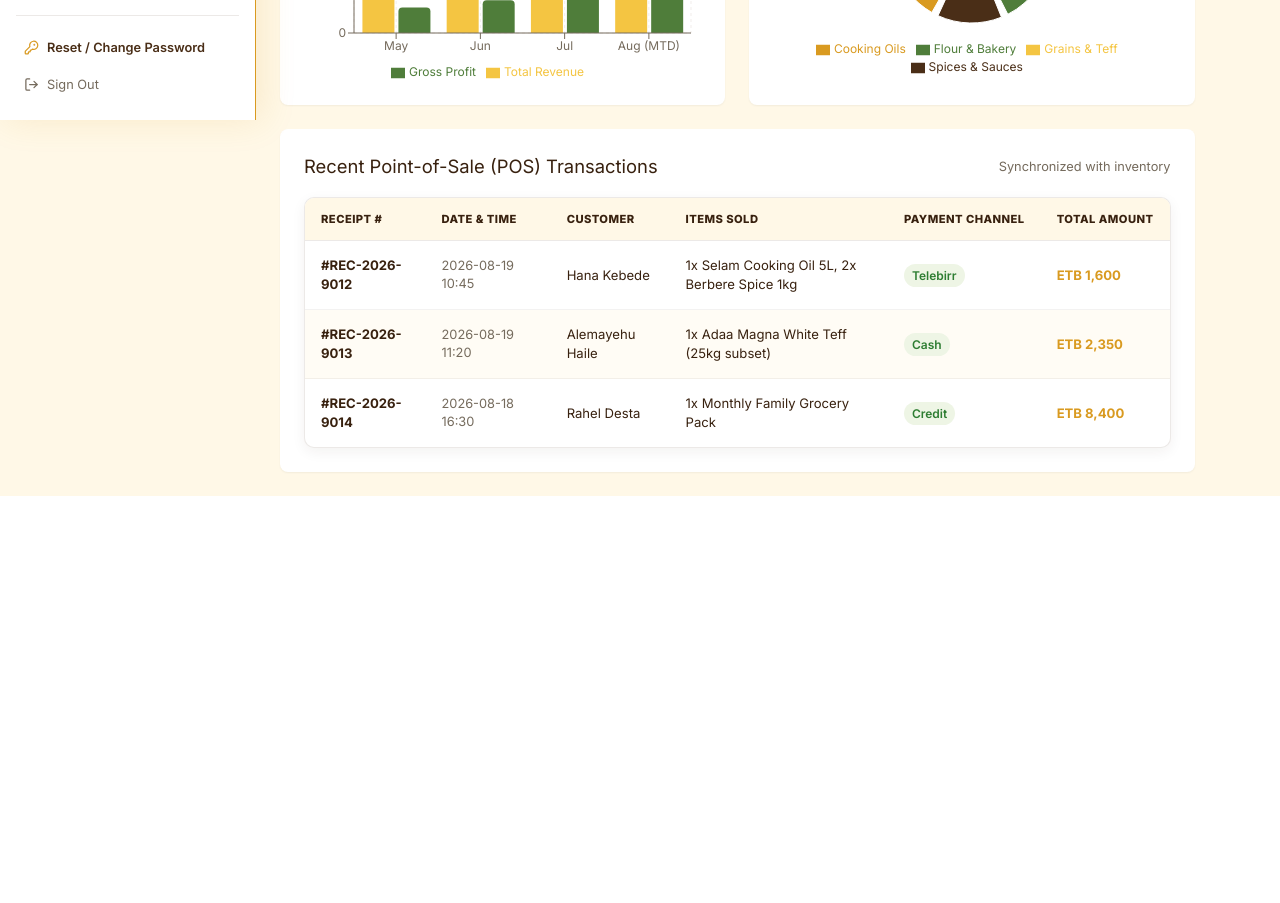
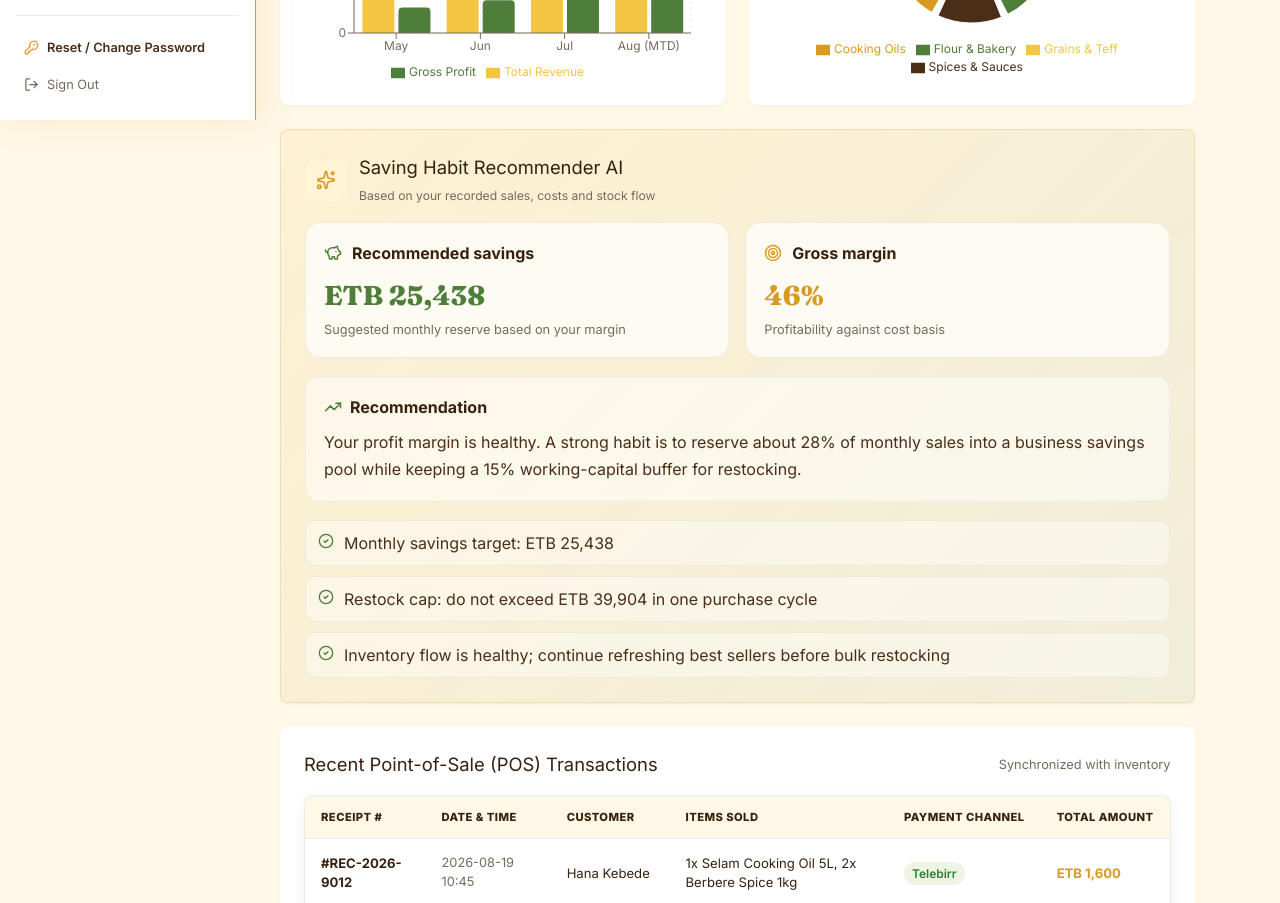
Before and after one commit to ashenafi-messle/Tewedaj-digital-, a Next.js app: page /merchant/reports in a window 1280 px wide. Shown: the part 680-1583 px from the top of the page. Before the commit the page ends 1176 px from the top, so only its background shows below. Built offline with nearby package versions, Linux system fonts and the light colour scheme.

Commit message:
Merge remote and local changes

```diff
--- a/src/components/merchant/MerchantReports.tsx
+++ b/src/components/merchant/MerchantReports.tsx
@@ -12,7 +12,11 @@ import {
   CreditCard,
   Boxes,
   Printer,
-  CheckCircle2
+  CheckCircle2,
+  Sparkles,
+  PiggyBank,
+  Target,
+  TrendingDown
 } from 'lucide-react';
 import {
   BarChart,
@@ -36,6 +40,38 @@ export const MerchantReports: React.FC = () => {
   const totalCreditIssued = creditAgreements.reduce((sum, a) => sum + (Number(a.totalAmount) || 0), 0);
   const totalCreditCollected = creditAgreements.reduce((sum, a) => sum + (Number(a.paidAmount) || 0), 0);
   const recoveryRate = totalCreditIssued > 0 ? Math.round((totalCreditCollected / totalCreditIssued) * 100) : 100;
+
+  const inventoryCostBase = inventory.reduce((sum, item) => sum + ((Number(item.quantity) || 0) * (Number(item.buyingPrice) || 0)), 0);
+  const grossProfit = totalSales - inventoryCostBase * 0.8;
+  const grossMarginPercent = totalSales > 0 ? (grossProfit / totalSales) * 100 : 0;
+  const recommendedSavingsRate = grossMarginPercent >= 25 ? 0.28 : grossMarginPercent >= 18 ? 0.22 : grossMarginPercent >= 12 ? 0.15 : 0.1;
+  const suggestedMonthlySavings = Math.round(totalSales * recommendedSavingsRate);
+  const suggestedReserve = Math.round(grossProfit * 0.35);
+  const lowTurnoverItems = inventory.filter(item => (Number(item.quantity) || 0) > 12 && (Number(item.sellingPrice) || 0) <= (Number(item.buyingPrice) || 0) * 1.1).length;
+
+  const savingRecommendation = grossMarginPercent >= 25
+    ? isAm
+      ? 'የንግድዎ ትርፍ ጤናማ ነው፤ ከወርሃዊ ሽያጭ 28% እንዲወስዱ እና የስብስብ አቅርቦት ቋት ከጠቅላላ እቃ ዋጋ 15% በላይ እንዳይበልጥ ያስተዳድሩ።'
+      : 'Your profit margin is healthy. A strong habit is to reserve about 28% of monthly sales into a business savings pool while keeping a 15% working-capital buffer for restocking.'
+    : grossMarginPercent >= 18
+      ? isAm
+        ? 'የእቃ ዋጋ እና የገቢ መጠን ሚዛናዊ ነው፤ ከወርሃዊ ገቢ 22% እንዲቀመጥ እና ለአንድ ሪስቶክ በረጅም ጊዜ ከ 65% በላይ እንዳይበልጥ ያስተዳድሩ።'
+        : 'Your sales-to-cost balance is stable. Keep around 22% of monthly earnings in savings and limit any single restock cycle to no more than 65% of your current inventory value.'
+      : isAm
+        ? 'ወጪዎች ከገቢ በላይ የሚነሱ በመሆናቸው እቃዎችን በትንሽ እየለዋወጡ ያውጡ እና በመንግዶ ታዲያ 10–15% እንዲቀመጥ የማጠቃለያ ምክር አድርገውበታል።'
+        : 'Your costs are heavier than ideal. Focus on faster-turnover stock, reduce over-ordering, and hold 10–15% of monthly sales as a savings buffer while costs stabilize.';
+
+  const aiActions = isAm
+    ? [
+        `የወር ቁጠባ: ETB ${suggestedMonthlySavings.toLocaleString()} ያስቀምጡ`,
+        `የሪስቶክ አሰራር: በአንድ ጊዜ ከ ${Math.round((inventoryCostBase * 0.65)).toLocaleString()} ETB በላይ አያስገቡ`,
+        lowTurnoverItems > 0 ? `ድንቁ እቃዎች: ${lowTurnoverItems} አዝማሚያ በእጅ ላይ ያሉ የቀለል ሽያጭ እቃዎች ይቀንሱ` : 'የእቃ ፍሰት ጤናማ ነው፤ እቃዎችን በወቅቱ እንደገና ያስመዝግቡ'
+      ]
+    : [
+        `Monthly savings target: ETB ${suggestedMonthlySavings.toLocaleString()}`,
+        `Restock cap: do not exceed ETB ${Math.round(inventoryCostBase * 0.65).toLocaleString()} in one purchase cycle`,
+        lowTurnoverItems > 0 ? `Low-turnover review: ${lowTurnoverItems} slower-moving items should be reduced or repackaged` : 'Inventory flow is healthy; continue refreshing best sellers before bulk restocking'
+      ];
 
   // Category sales distribution
   const categorySalesData = [
@@ -165,6 +201,66 @@ export const MerchantReports: React.FC = () => {
         </div>
       </div>
 
+      {/* AI Savings Habit Recommender */}
+      <div className="card" style={{ background: 'linear-gradient(135deg, rgba(244,197,66,0.12), rgba(79,125,58,0.08))', border: '1px solid rgba(217, 154, 32, 0.2)' }}>
+        <div style={{ display: 'flex', alignItems: 'center', gap: '12px', marginBottom: '16px' }}>
+          <div style={{ width: '42px', height: '42px', borderRadius: '12px', background: '#FFF4D6', display: 'flex', alignItems: 'center', justifyContent: 'center' }}>
+            <Sparkles size={20} color="#D99A20" />
+          </div>
+          <div>
+            <h3 style={{ color: '#38210F', fontSize: '1.15rem', margin: 0 }}>
+              {isAm ? 'የቁጠባ ልማድ አስተያየት አውታር' : 'Saving Habit Recommender AI'}
+            </h3>
+            <span style={{ fontSize: '0.76rem', color: '#756B5D' }}>{isAm ? 'ከገቢ፣ ወጪ እና ክምችት መረጃ በመመስረት' : 'Based on your recorded sales, costs and stock flow'}</span>
+          </div>
+        </div>
+
+        <div style={{ display: 'grid', gridTemplateColumns: 'repeat(auto-fit, minmax(220px, 1fr))', gap: '16px' }}>
+          <div style={{ background: 'rgba(255,255,255,0.7)', borderRadius: '16px', padding: '18px', border: '1px solid rgba(74,46,23,0.08)' }}>
+            <div style={{ display: 'flex', alignItems: 'center', gap: '10px', marginBottom: '10px' }}>
+              <PiggyBank size={18} color="#4F7D3A" />
+              <strong style={{ color: '#38210F' }}>{isAm ? 'ተገቢ ቁጠባ' : 'Recommended savings'}</strong>
+            </div>
+            <div style={{ fontSize: '1.7rem', fontWeight: 800, color: '#4F7D3A', fontFamily: 'Fraunces, serif' }}>
+              {formatETB(suggestedMonthlySavings)}
+            </div>
+            <div style={{ color: '#756B5D', fontSize: '0.8rem', marginTop: '4px' }}>
+              {isAm ? 'ከወርሃዊ ገቢ ውስጥ የሚሰራ አመራር' : 'Suggested monthly reserve based on your margin'}
+            </div>
+          </div>
+
+          <div style={{ background: 'rgba(255,255,255,0.7)', borderRadius: '16px', padding: '18px', border: '1px solid rgba(74,46,23,0.08)' }}>
+            <div style={{ display: 'flex', alignItems: 'center', gap: '10px', marginBottom: '10px' }}>
+              <Target size={18} color="#D99A20" />
+              <strong style={{ color: '#38210F' }}>{isAm ? 'የትርፍ መጠን' : 'Gross margin'}</strong>
+            </div>
+            <div style={{ fontSize: '1.7rem', fontWeight: 800, color: '#D99A20', fontFamily: 'Fraunces, serif' }}>
+              {Math.round(grossMarginPercent)}%
+            </div>
+            <div style={{ color: '#756B5D', fontSize: '0.8rem', marginTop: '4px' }}>
+              {isAm ? 'የእቃ ዋጋ እና የገቢ ውጤታማነት' : 'Profitability against cost basis'}
+            </div>
+          </div>
+        </div>
+
+        <div style={{ marginTop: '18px', padding: '18px', borderRadius: '14px', background: 'rgba(255,255,255,0.5)', border: '1px solid rgba(74,46,23,0.06)' }}>
+          <div style={{ display: 'flex', alignItems: 'center', gap: '8px', marginBottom: '10px' }}>
+            <TrendingUp size={18} color="#4F7D3A" />
+            <strong style={{ color: '#38210F' }}>{isAm ? 'አስተያየት' : 'Recommendation'}</strong>
+          </div>
+          <p style={{ margin: 0, color: '#4A2E17', lineHeight: 1.7 }}>{savingRecommendation}</p>
+        </div>
+
+        <div style={{ marginTop: '18px', display: 'grid', gap: '10px' }}>
+          {aiActions.map((action, index) => (
+            <div key={index} style={{ display: 'flex', alignItems: 'flex-start', gap: '10px', color: '#4A2E17', background: 'rgba(255,255,255,0.4)', borderRadius: '10px', padding: '10px 12px', border: '1px solid rgba(74,46,23,0.06)' }}>
+              <CheckCircle2 size={16} color="#4F7D3A" style={{ marginTop: '2px', flexShrink: 0 }} />
+              <span>{action}</span>
+            </div>
+          ))}
+        </div>
+      </div>
+
       {/* POS Transactions History */}
       <div className="card">
         <div style={{ display: 'flex', justifyContent: 'space-between', alignItems: 'center', marginBottom: '16px' }}>
```
